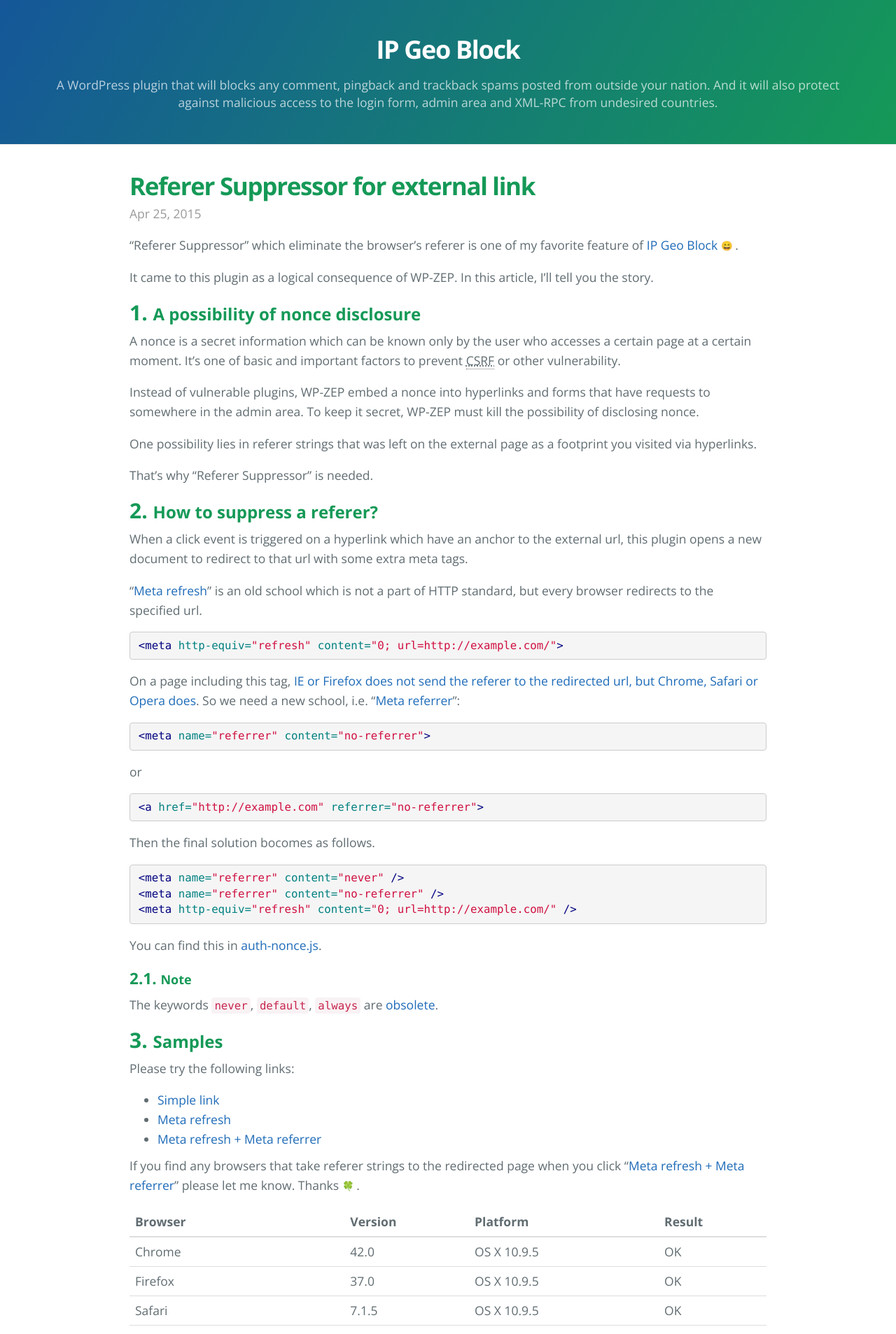
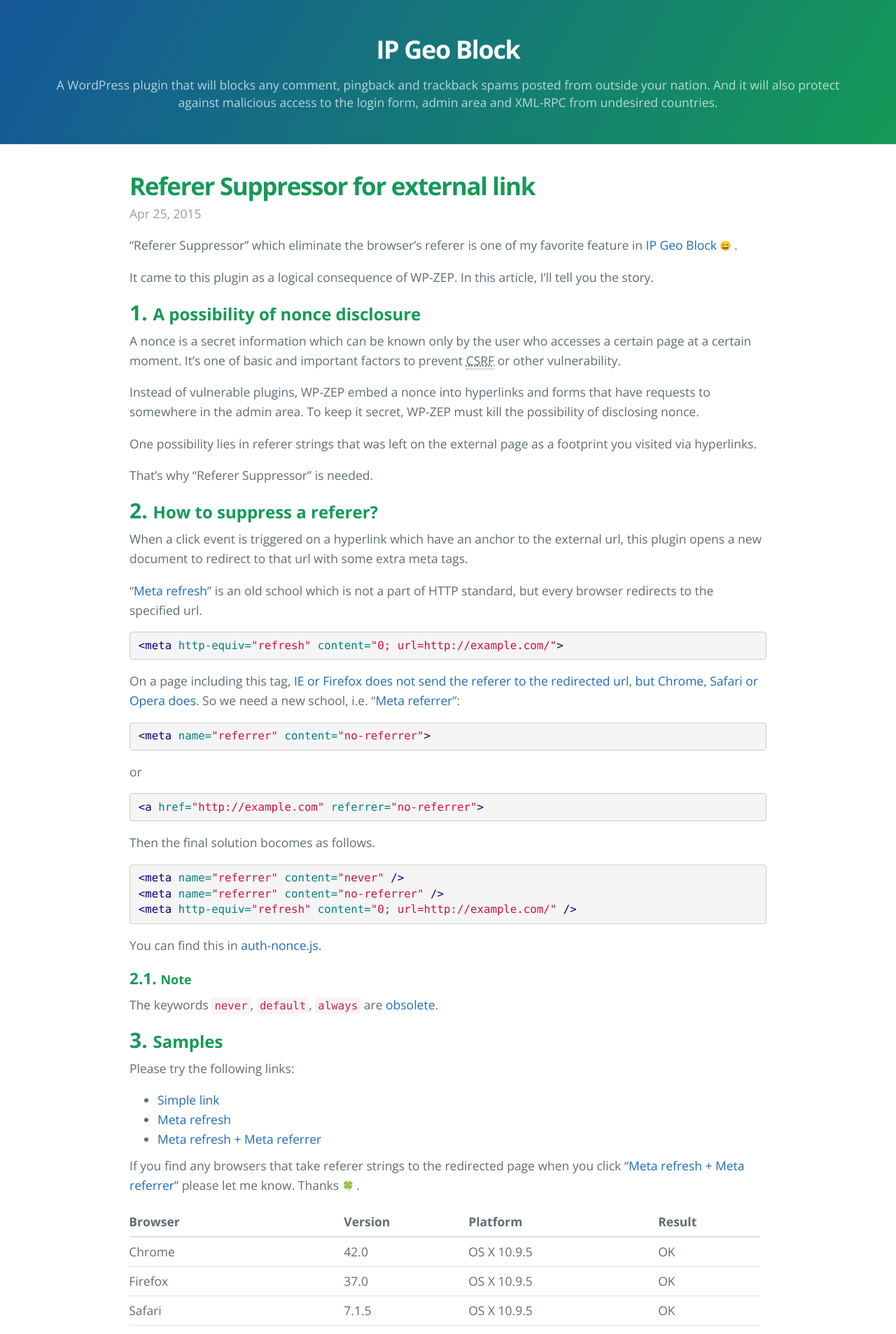
Before and after one commit to tokkonopapa/WordPress-IP-Geo-Block, a Jekyll site: the page built from _posts/2015-04-25-referer-suppressor.md, in a window 1280 px wide. Shown: the top 1907 px of the page at 70% size. Built offline with Jekyll 4.4.1, drawn with Linux system fonts in a browser that asks for light colours; emoji names are drawn with the system emoji font; Markdown is read by kramdown in place of the engine named in the settings; some of the changed text lies outside the part shown.

Commit message:
Update styles and article.

```diff
--- a/_config.yml
+++ b/_config.yml
@@ -18,12 +18,14 @@
 project:
   name: "Wordpress-ip-geo-block"
 
+excerpt_separator: "<!--more-->"
+
 twitter_username: tokkonoPapa
 github_username:  tokkonopapa
 
 # Build settings
 highlight: pygments
-markdown: redcarpet
+markdown: redcarpet # kramdown
 
 # extensions for GitHub Flavored Markdown
 # pygments:
@@ -39,4 +41,5 @@
     "superscript"                   # use sup ex: 2^n
   ]
 
-excerpt_separator: "<!--more-->"
+kramdown:
+  input: GFM
--- a/_posts/2015-04-25-referer-suppressor.md
+++ b/_posts/2015-04-25-referer-suppressor.md
@@ -8,7 +8,7 @@
 ---
 
 "Referer Suppressor" which eliminate the browser's referer is one of my
-favorite feature of [IP Geo Block][IP-Geo-Block] <span class="emoji">
+favorite feature in [IP Geo Block][IP-Geo-Block] <span class="emoji">
 ![emoji](https://assets-cdn.github.com/images/icons/emoji/unicode/1f604.png)
 </span>.
 
--- a/css/blog.css
+++ b/css/blog.css
@@ -95,6 +95,16 @@
 .blog-main p {
   margin-bottom: 1em;
 }
+.blog-main table {
+  margin-left: -0.5em;
+  margin-bottom: 1em;
+}
+.blog-main th,
+.blog-main td {
+  padding-left: 0.5em;
+  padding-right: 0.5em;
+}
+
 
 /* Sidebar modules for boxing content */
 .sidebar-module {
```
Also changed, not shown: other parts of _posts/2015-04-25-referer-suppressor.md (+1 -1 lines), _posts/2015-05-01-which-attack-wpzep-prevent.md (renamed from _posts/2015-05-xx-how-many-wpzep-prevent.md, +35 -3 lines), _posts/2015-xx-xx-post-title.md (+6 -0 lines).
